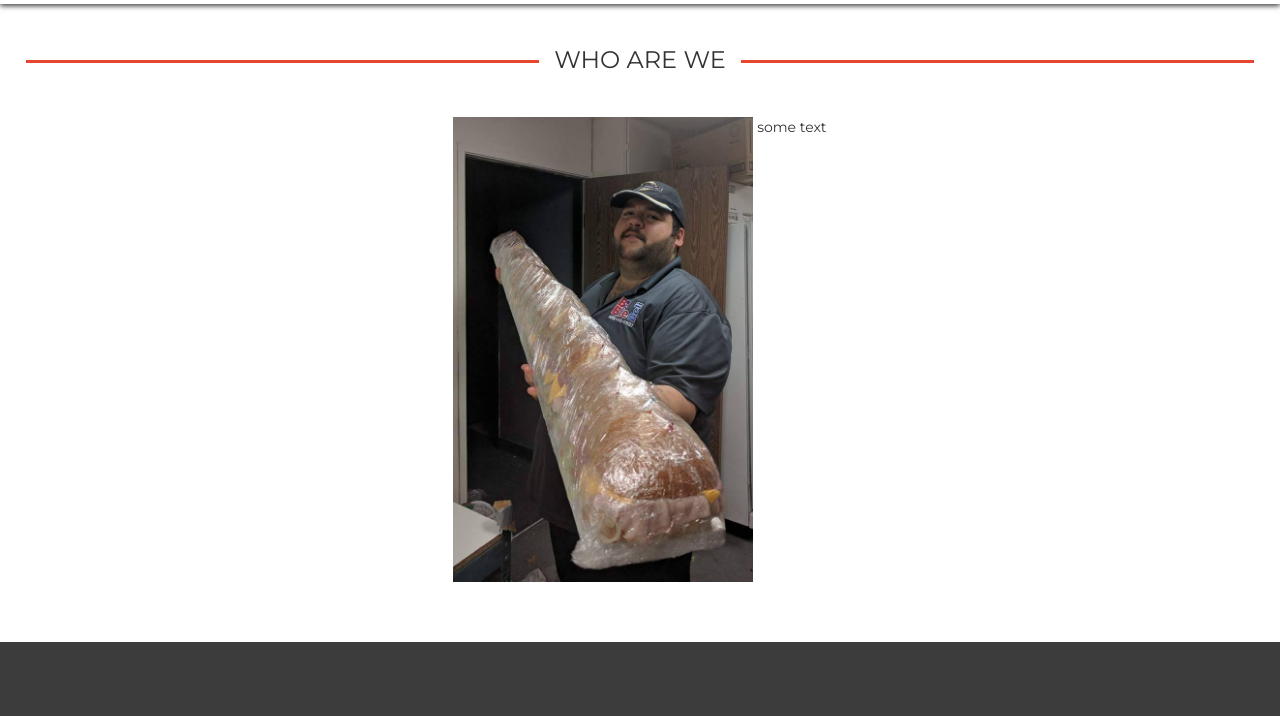
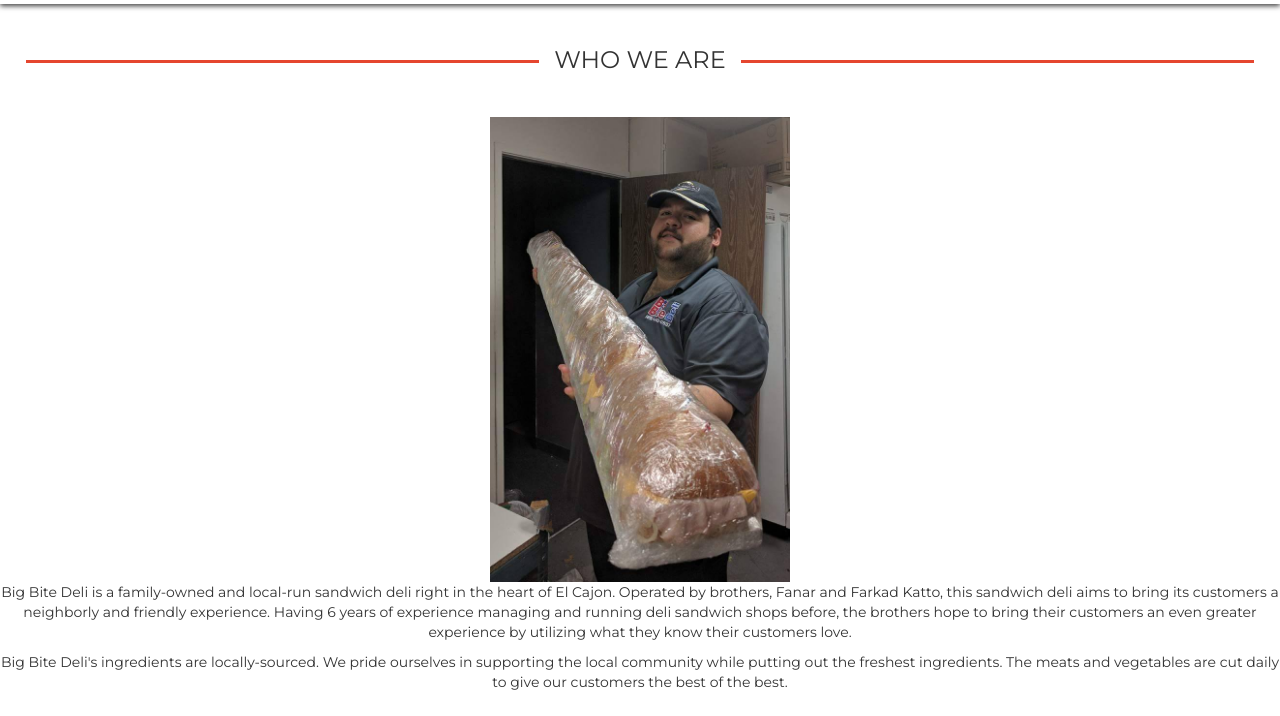
Before and after one commit to shlan/bigbite, a website: page static/about.html in a window 1280 px wide. Shown: the part 127-843 px from the top of the page. Drawn offline with nearby package versions, Linux system fonts and the light colour scheme.

Commit message:
about us intro

```diff
--- a/static/about.html
+++ b/static/about.html
@@ -48,7 +48,7 @@
 	<br><br><br><br><br><br><br>
 
 	<div class="side-lines">
-		<span>WHO ARE WE</span>
+		<span>WHO WE ARE</span>
 	</div>
 
 	<br><br>
@@ -57,7 +57,14 @@
 
 		<div class="about-left"><img src="images/about/1.png" /></div>
 
-		<div class="about-right">some text</div>
+		<div class="about-right">
+			<p>
+				Big Bite Deli is a family-owned and local-run sandwich deli right in the heart of El Cajon. Operated by brothers, Fanar and Farkad Katto, this sandwich deli aims to bring its customers a neighborly and friendly experience. Having 6 years of experience managing and running deli sandwich shops before, the brothers hope to bring their customers an even greater experience by utilizing what they know their customers love.
+			</p>
+			<p>
+				Big Bite Deli's ingredients are locally-sourced. We pride ourselves in supporting the local community while putting out the freshest ingredients. The meats and vegetables are cut daily to give our customers the best of the best.
+			</p>
+		</div>
 
 	</div>
 
```
Also changed, not shown: 2 other files.
